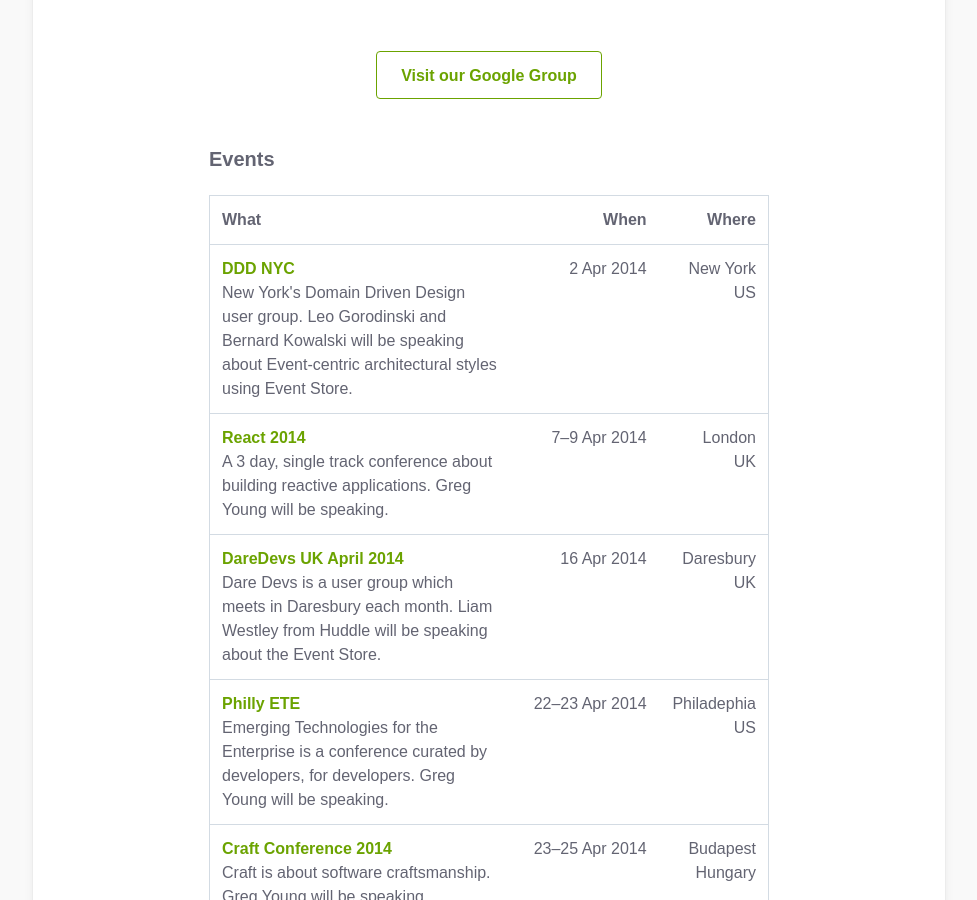
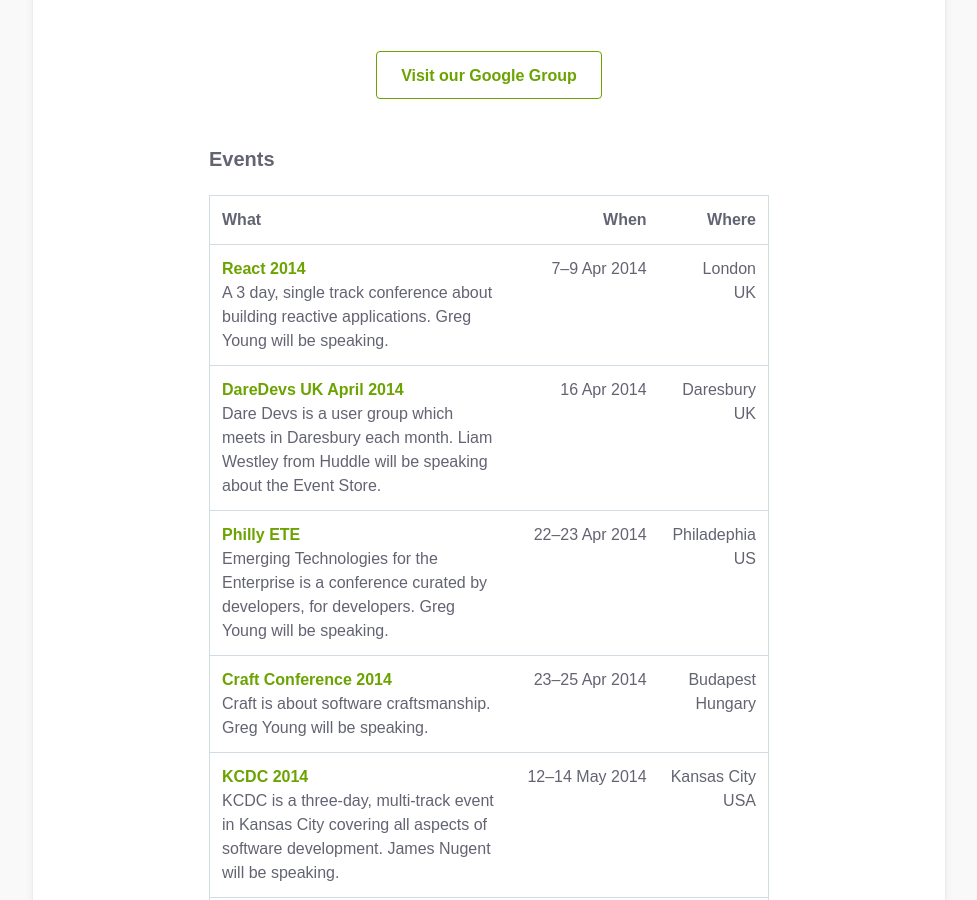
Before and after one commit to sandboxorg/geteventstore.com, a Jekyll site: the page built from community/index.html, in a window 1280 px wide and 900 px high, scrolled down 453 px. Shown: the whole window, without its empty margins (151-1128 px from the left). Built offline with Jekyll 4.4.1, drawn with Linux system fonts in a browser that asks for light colours; Markdown is read by kramdown in place of the engine named in the settings.

Commit message:
Remove old events

```diff
--- a/community/index.html
+++ b/community/index.html
@@ -22,14 +22,6 @@ title: "Community"
 					</tr>
 				</thead>
 				<tbody>
-					<tr>
-						<td>
-							<h3><a href="http://www.meetup.com/dddnyc/events/138153022/">DDD  NYC</a></h3>
-							<p>New York's Domain Driven Design user group. Leo Gorodinski and Bernard Kowalski will be speaking about Event-centric architectural styles using Event Store.</p>
-						</td>
-						<td>2 Apr 2014</td>
-						<td>New York<br>US</td>
-					</tr>
 					<tr>
 						<td>
 							<h3><a href="http://reactconf.com/">React 2014</a></h3>
```
